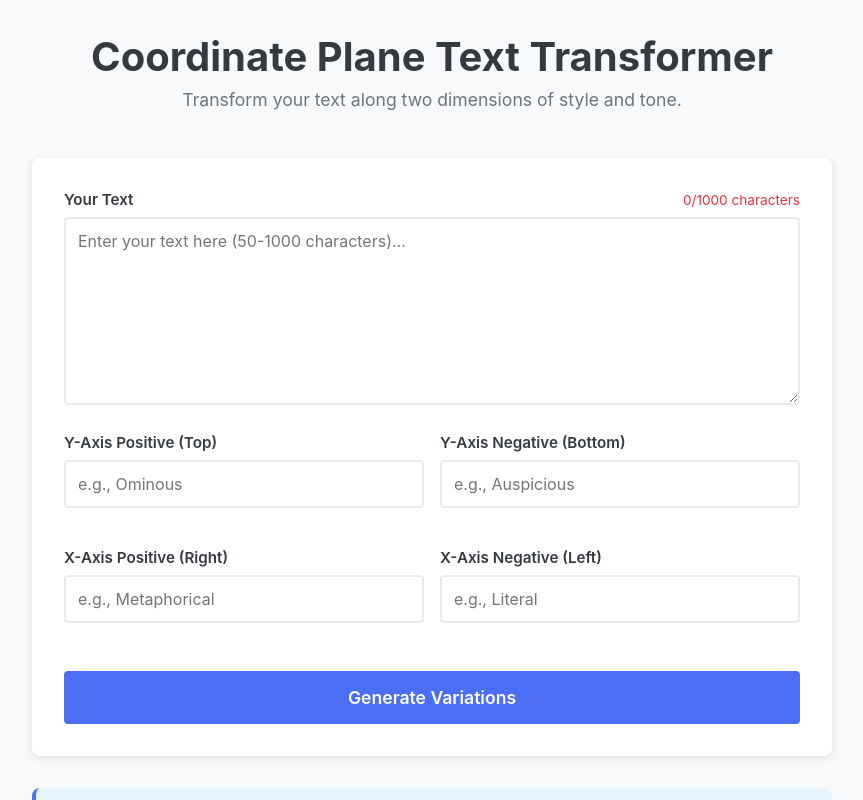
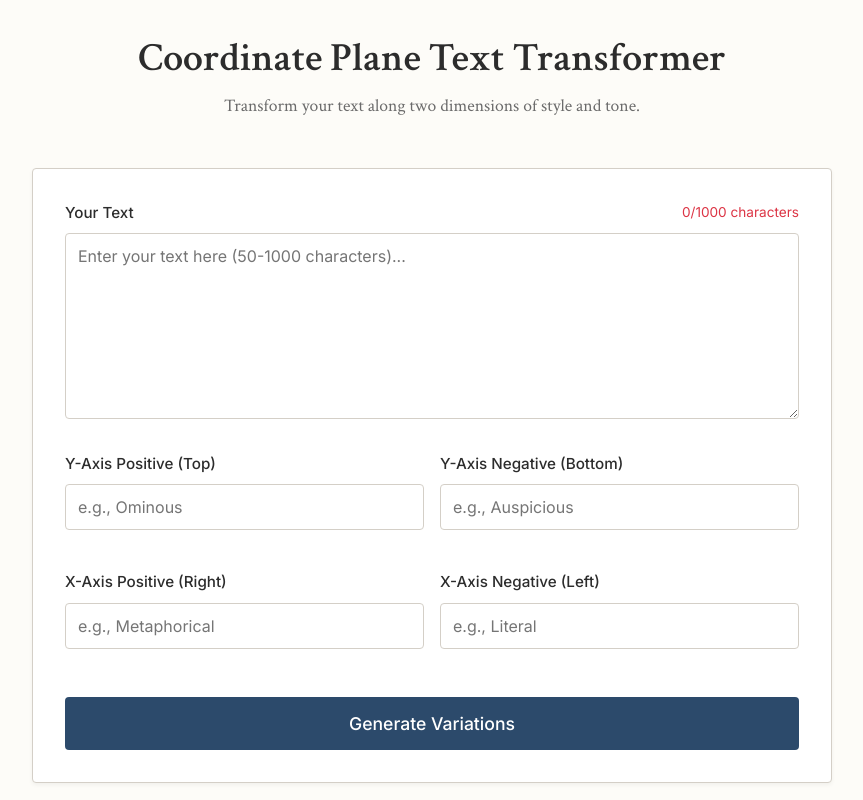
Before and after one commit to torgbuiedunyenyo/coordinate-general, a Next.js app: page /setup in a window 1280 px wide. Shown: the top 800 px of the page, without its empty margins (208-1071 px from the left). Built offline with nearby package versions, Linux system fonts and the light colour scheme.

Commit message:
new colors

```diff
--- a/pages/_document.js
+++ b/pages/_document.js
@@ -5,8 +5,9 @@ export default function Document() {
     <Html lang="en">
       <Head>
         <meta charSet="utf-8" />
-        <meta name="theme-color" content="#4c6ef5" />
+        <meta name="theme-color" content="#2C4A6B" />
         <meta name="viewport" content="width=device-width, initial-scale=1" />
+        <link href="https://fonts.googleapis.com/css2?family=Crimson+Text:wght@400;600;700&family=Inter:wght@400;500;600&display=swap" rel="stylesheet" />
       </Head>
       <body>
         <Main />
--- a/pages/explore.js
+++ b/pages/explore.js
@@ -249,7 +249,7 @@ export default function Explore() {
 
     } catch (error) {
       console.error('Error generating coordinate:', error);
-      setCurrentText('Error generating this variation. Please try another coordinate.');
+      setCurrentText('Error generating this variation. Try another coordinate.');
     } finally {
       setIsGenerating(false);
       // Final scroll position restore
--- a/styles/Generate.module.css
+++ b/styles/Generate.module.css
@@ -1,7 +1,7 @@
 .container {
   min-height: 100vh;
   padding: 2rem;
-  background-color: #f8f9fa;
+  background-color: var(--paper);
 }
 
 .main {
@@ -13,14 +13,16 @@
   text-align: center;
   padding: 4rem;
   font-size: 1.2rem;
-  color: #6c757d;
+  color: var(--muted);
+  font-family: 'Crimson Text', Georgia, serif;
 }
 
 .title {
   font-size: 2.5rem;
-  color: #343a40;
+  color: var(--ink);
   text-align: center;
   margin-bottom: 2rem;
+  font-weight: 600;
 }
 
 .progressInfo {
@@ -32,32 +34,34 @@
 
 .progressText,
 .ringText {
+  font-family: 'Inter', -apple-system, sans-serif;
   font-size: 1.1rem;
-  color: #495057;
+  color: var(--muted);
   margin: 0;
 }
 
 .progressBar {
   width: 100%;
-  height: 30px;
-  background-color: #e9ecef;
-  border-radius: 15px;
+  height: 24px;
+  background-color: var(--border);
+  border-radius: 4px;
   overflow: hidden;
   margin-bottom: 2rem;
-  box-shadow: inset 0 2px 4px rgba(0,0,0,0.1);
+  border: 1px solid var(--border);
 }
 
 .progressFill {
   height: 100%;
-  background: linear-gradient(90deg, #4c6ef5, #51cf66);
+  background: var(--ink-blue);
   transition: width 0.3s ease;
 }
 
 .gridContainer {
   background: white;
   padding: 2rem;
-  border-radius: 8px;
-  box-shadow: 0 2px 8px rgba(0,0,0,0.1);
+  border: 1px solid var(--border);
+  border-radius: 4px;
+  box-shadow: 0 2px 4px rgba(0,0,0,0.05);
   margin-bottom: 2rem;
 }
 
@@ -78,6 +82,7 @@
   width: 48px;
   height: 48px;
   transition: background-color 0.3s ease;
+  border: 1px solid var(--border);
   border-radius: 2px;
   flex-shrink: 0;
 }
@@ -94,74 +99,81 @@
   display: flex;
   align-items: center;
   gap: 0.5rem;
+  font-family: 'Inter', -apple-system, sans-serif;
+  font-size: 0.9rem;
+  color: var(--muted);
 }
 
 .legendColor {
   width: 24px;
   height: 24px;
   border-radius: 2px;
-  border: 1px solid #dee2e6;
+  border: 1px solid var(--border);
 }
 
 .errorBox {
-  background-color: #fee;
-  border: 1px solid #fcc;
+  background-color: #FFF5F5;
+  border: 1px solid var(--ink-red);
   border-radius: 4px;
   padding: 1rem;
   margin-bottom: 1.5rem;
-  color: #dc3545;
+  color: var(--ink-red);
   text-align: center;
+  font-family: 'Inter', -apple-system, sans-serif;
 }
 
 .exploreSection {
   text-align: center;
   padding: 2rem;
-  background: #e7f5ff;
-  border-radius: 8px;
-  border-left: 4px solid #4c6ef5;
+  background: var(--hover);
+  border-radius: 4px;
+  border-left: 4px solid var(--ink-blue);
   margin-bottom: 1rem;
 }
 
 .exploreText {
   font-size: 1.1rem;
-  color: #495057;
+  color: var(--muted);
   margin-bottom: 1.5rem;
+  font-family: 'Crimson Text', Georgia, serif;
 }
 
 .exploreButton {
   padding: 1rem 2rem;
-  background-color: #4c6ef5;
+  background-color: var(--ink-blue);
   color: white;
   border: none;
   border-radius: 4px;
   font-size: 1.1rem;
-  font-weight: 600;
+  font-weight: 500;
   cursor: pointer;
   transition: background-color 0.2s;
 }
 
 .exploreButton:hover {
-  background-color: #3b5bdb;
+  background-color: var(--ink);
 }
 
 .completeSection {
   text-align: center;
   padding: 3rem;
-  background: #d3f9d8;
-  border-radius: 8px;
-  border-left: 4px solid #51cf66;
+  background: var(--hover);
+  border-radius: 4px;
+  border-left: 4px solid var(--ink-blue);
 }
 
 .completeTitle {
-  color: #2b8a3e;
+  color: var(--ink-blue);
   margin-bottom: 1rem;
   font-size: 2rem;
+  font-weight: 600;
 }
 
 .completeText {
   font-size: 1.1rem;
-  color: #495057;
+  color: var(--muted);
   margin-bottom: 1.5rem;
+  font-family: 'Crimson Text', Georgia, serif;
 }
 
 @media (max-width: 768px) {
--- a/styles/Home.module.css
+++ b/styles/Home.module.css
@@ -1,7 +1,7 @@
 .container {
   min-height: 100vh;
   padding: 2rem;
-  background-color: #f8f9fa;
+  background-color: var(--paper);
 }
 
 .main {
@@ -13,20 +13,21 @@
   text-align: center;
   padding: 4rem;
   font-size: 1.2rem;
-  color: #6c757d;
+  color: var(--muted);
 }
 
 .messageDisplayContainer {
   margin-bottom: 2rem;
   background: white;
-  border-radius: 8px;
-  box-shadow: 0 2px 8px rgba(0, 0, 0, 0.1);
+  border: 1px solid var(--border);
+  border-radius: 4px;
+  box-shadow: 0 2px 4px rgba(0, 0, 0, 0.05);
   height: 250px;
   overflow-y: auto;
   overflow-x: hidden;
   position: relative;
   scrollbar-width: thin;
-  scrollbar-color: #cbd5e0 transparent;
+  scrollbar-color: var(--border) transparent;
 }
 
 .messageDisplayContainer::-webkit-scrollbar {
@@ -38,12 +39,12 @@
 }
 
 .messageDisplayContainer::-webkit-scrollbar-thumb {
-  background-color: #cbd5e0;
+  background-color: var(--border);
   border-radius: 4px;
 }
 
 .messageDisplayContainer::-webkit-scrollbar-thumb:hover {
-  background-color: #a0aec0;
+  background-color: var(--muted);
 }
 
 .messageDisplayWrapper {
@@ -55,9 +56,10 @@
 }
 
 .messageDisplay {
-  font-size: 1.1rem;
+  font-family: 'Crimson Text', Georgia, serif;
+  font-size: 1.15rem;
   line-height: 1.8;
-  color: #343a40;
+  color: var(--ink);
   text-align: center;
   max-width: 700px;
   white-space: pre-wrap;
@@ -80,10 +82,10 @@
   grid-template-columns: repeat(11, 1fr);
   grid-template-rows: repeat(11, 1fr);
   gap: 1px;
-  background-color: #dee2e6;
+  background-color: var(--border);
   padding: 1px;
-  border-radius: 4px;
-  box-shadow: 0 2px 8px rgba(0, 0, 0, 0.1);
+  border-radius: 2px;
+  box-shadow: 0 2px 4px rgba(0, 0, 0, 0.05);
 }
 
 .square {
@@ -92,32 +94,33 @@
 }
 
 .square:hover {
-  background-color: #f1f3f5;
+  background-color: var(--hover);
 }
 
 .circle {
   position: absolute;
   width: 20px;
   height: 20px;
-  background-color: #4c6ef5;
+  background-color: var(--ink-blue);
   border-radius: 50%;
   cursor: move;
   transition: transform 0.2s ease;
   z-index: 10;
-  box-shadow: 0 2px 4px rgba(0, 0, 0, 0.2);
+  box-shadow: 0 2px 4px rgba(0, 0, 0, 0.15);
   pointer-events: auto;
   touch-action: none;
 }
 
 .circle:hover {
-  background-color: #3b5bdb;
+  background-color: var(--ink);
 }
 
 .arrowX {
   position: absolute;
   width: 100%;
   height: 2px;
-  background-color: #adb5bd;
+  background-color: var(--muted);
+  opacity: 0.5;
   top: 50%;
   transform: translateY(-50%);
   pointer-events: none;
@@ -132,14 +135,15 @@
   height: 0;
   border-top: 5px solid transparent;
   border-bottom: 5px solid transparent;
-  border-left: 8px solid #adb5bd;
+  border-left: 8px solid var(--muted);
 }
 
 .arrowY {
   position: absolute;
   width: 2px;
   height: 100%;
-  background-color: #adb5bd;
+  background-color: var(--muted);
+  opacity: 0.5;
   left: 50%;
   transform: translateX(-50%);
   pointer-events: none;
@@ -154,17 +158,20 @@
   height: 0;
   border-left: 5px solid transparent;
   border-right: 5px solid transparent;
-  border-bottom: 8px solid #adb5bd;
+  border-bottom: 8px solid var(--muted);
 }
 
 .label {
   position: absolute;
-  font-size: 0.9rem;
-  font-weight: 600;
-  color: #495057;
+  font-family: 'Inter', -apple-system, sans-serif;
+  font-size: 0.85rem;
+  font-weight: 500;
+  text-transform: uppercase;
+  letter-spacing: 0.05em;
+  color: var(--ink);
   background-color: white;
   padding: 0.25rem 0.5rem;
-  border-radius: 4px;
+  border-radius: 2px;
   white-space: nowrap;
 }
 
@@ -206,8 +213,8 @@
 .spinner {
   width: 40px;
   height: 40px;
-  border: 4px solid #e9ecef;
-  border-top-color: #4c6ef5;
+  border: 4px solid var(--border);
+  border-top-color: var(--ink-blue);
   border-radius: 50%;
   animation: spin 1s linear infinite;
 }
@@ -224,31 +231,33 @@
   margin: 2rem auto;
   padding: 1rem;
   background: white;
-  border-radius: 8px;
-  box-shadow: 0 2px 8px rgba(0, 0, 0, 0.1);
+  border: 1px solid var(--border);
+  border-radius: 4px;
+  box-shadow: 0 2px 4px rgba(0, 0, 0, 0.05);
 }
 
 .startOverButton {
   padding: 0.75rem 1.5rem;
-  background-color: #dc3545;
+  background-color: var(--ink-red);
   color: white;
   border: none;
   border-radius: 4px;
   font-size: 1rem;
-  font-weight: 600;
+  font-weight: 500;
   cursor: pointer;
   transition: background-color 0.2s;
 }
 
 .startOverButton:hover {
-  background-color: #c82333;
+  background-color: var(--ink);
 }
 
 .coordinateDisplay {
+  font-family: 'Inter', -apple-system, sans-serif;
   font-size: 1rem;
-  color: #6c757d;
+  color: var(--muted);
   margin: 0;
-  font-weight: 600;
+  font-weight: 500;
 }
 
 @media (max-width: 768px) {
@@ -270,7 +279,7 @@
   }
 
   .messageDisplay {
-    font-size: 1rem;
+    font-size: 1.05rem;
   }
 
   .label {
--- a/styles/Setup.module.css
+++ b/styles/Setup.module.css
@@ -1,7 +1,7 @@
 .container {
   min-height: 100vh;
   padding: 2rem;
-  background-color: #f8f9fa;
+  background-color: var(--paper);
 }
 
 .main {
@@ -12,22 +12,25 @@
 .title {
   font-size: 2.5rem;
   margin-bottom: 0.5rem;
-  color: #343a40;
+  color: var(--ink);
   text-align: center;
+  font-weight: 600;
 }
 
 .description {
   text-align: center;
-  color: #6c757d;
+  color: var(--muted);
   margin-bottom: 3rem;
   font-size: 1.1rem;
+  font-family: 'Crimson Text', Georgia, serif;
 }
 
 .form {
   background: white;
   padding: 2rem;
-  border-radius: 8px;
-  box-shadow: 0 2px 8px rgba(0, 0, 0, 0.1);
+  border: 1px solid var(--border);
+  border-radius: 4px;
+  box-shadow: 0 2px 4px rgba(0, 0, 0, 0.05);
 }
 
 .formGroup {
@@ -38,8 +41,9 @@
   display: flex;
   justify-content: space-between;
   align-items: center;
-  font-weight: 600;
-  color: #343a40;
+  font-family: 'Inter', -apple-system, sans-serif;
+  font-weight: 500;
+  color: var(--ink);
   margin-bottom: 0.5rem;
   font-size: 0.95rem;
 }
@@ -52,17 +56,19 @@
 .textarea {
   width: 100%;
   padding: 0.75rem;
-  border: 2px solid #e9ecef;
+  border: 1px solid var(--border);
   border-radius: 4px;
-  font-family: inherit;
+  font-family: 'Inter', -apple-system, sans-serif;
   font-size: 1rem;
   resize: vertical;
   transition: border-color 0.2s;
+  background: white;
+  color: var(--ink);
 }
 
 .textarea:focus {
   outline: none;
-  border-color: #4c6ef5;
+  border-color: var(--ink-blue);
 }
 
 .adjectivesGrid {
@@ -75,35 +81,38 @@
 .input {
   width: 100%;
   padding: 0.75rem;
-  border: 2px solid #e9ecef;
+  border: 1px solid var(--border);
   border-radius: 4px;
-  font-family: inherit;
+  font-family: 'Inter', -apple-system, sans-serif;
   font-size: 1rem;
   transition: border-color 0.2s;
+  background: white;
+  color: var(--ink);
 }
 
 .input:focus {
   outline: none;
-  border-color: #4c6ef5;
+  border-color: var(--ink-blue);
 }
 
 .errorContainer {
-  background-color: #fee;
-  border: 1px solid #fcc;
+  background-color: #FFF5F5;
+  border: 1px solid var(--ink-red);
   border-radius: 4px;
   padding: 1rem;
   margin-bottom: 1.5rem;
 }
 
 .error {
-  color: #dc3545;
+  color: var(--ink-red);
   margin: 0.25rem 0;
   font-size: 0.9rem;
+  font-family: 'Inter', -apple-system, sans-serif;
 }
 
 .sessionInfo {
-  background-color: #f0f7ff;
-  border: 1px solid #cce5ff;
+  background-color: var(--hover);
+  border: 1px solid var(--border);
   border-radius: 4px;
   padding: 0.75rem 1rem;
   margin-bottom: 1.5rem;
@@ -111,49 +120,53 @@
 
 .sessionInfo p {
   margin: 0;
-  color: #495057;
+  color: var(--muted);
   font-size: 0.9rem;
+  font-family: 'Inter', -apple-system, sans-serif;
 }
 
 .submitButton {
   width: 100%;
   padding: 1rem;
-  background-color: #4c6ef5;
+  background-color: var(--ink-blue);
   color: white;
   border: none;
   border-radius: 4px;
   font-size: 1.1rem;
-  font-weight: 600;
+  font-weight: 500;
   cursor: pointer;
   transition: background-color 0.2s;
 }
 
 .submitButton:hover:not(:disabled) {
-  background-color: #3b5bdb;
+  background-color: var(--ink);
 }
 
 .submitButton:disabled {
-  background-color: #adb5bd;
+  background-color: var(--muted);
   cursor: not-allowed;
+  opacity: 0.6;
 }
 
 .infoBox {
   margin-top: 2rem;
   padding: 1.5rem;
-  background-color: #e7f5ff;
-  border-radius: 8px;
-  border-left: 4px solid #4c6ef5;
+  background-color: var(--hover);
+  border-radius: 4px;
+  border-left: 4px solid var(--ink-blue);
 }
 
 .infoBox h3 {
   margin-top: 0;
-  color: #343a40;
+  color: var(--ink);
+  font-family: 'Inter', -apple-system, sans-serif;
 }
 
 .infoBox ol {
   margin: 0;
   padding-left: 1.5rem;
-  color: #495057;
+  color: var(--muted);
+  font-family: 'Crimson Text', Georgia, serif;
 }
 
 .infoBox li {
--- a/styles/globals.css
+++ b/styles/globals.css
@@ -4,24 +4,49 @@
   margin: 0;
 }
 
+:root {
+  /* Simple paper colors - no complexity */
+  --paper: #FDFCF8;
+  --ink: #2C2C2C;
+  --ink-blue: #2C4A6B;
+  --ink-red: #8B2635;
+  --border: #D4CFC7;
+  --hover: #F7F5F0;
+  --muted: #6B6B6B;
+}
+
 html,
 body {
   max-width: 100vw;
   overflow-x: hidden;
-  font-family: -apple-system, BlinkMacSystemFont, 'Segoe UI', 'Roboto', 'Oxygen',
-    'Ubuntu', 'Cantarell', 'Fira Sans', 'Droid Sans', 'Helvetica Neue',
-    sans-serif;
+  font-family: 'Crimson Text', Georgia, serif;
+  color: var(--ink);
+  background-color: var(--paper);
   -webkit-font-smoothing: antialiased;
   -moz-osx-font-smoothing: grayscale;
+  font-size: 16px;
+  line-height: 1.6;
 }
 
 a {
-  color: inherit;
+  color: var(--ink-blue);
   text-decoration: none;
 }
 
-button {
-  font-family: inherit;
+a:hover {
+  text-decoration: underline;
+}
+
+button, input, select, textarea {
+  font-family: 'Inter', -apple-system, BlinkMacSystemFont, 'Segoe UI', 'Roboto', 'Oxygen',
+    'Ubuntu', 'Cantarell', 'Fira Sans', 'Droid Sans', 'Helvetica Neue',
+    sans-serif;
+}
+
+h1, h2, h3 {
+  font-weight: 600;
+  color: var(--ink);
+  line-height: 1.3;
 }
 
 @media (prefers-color-scheme: dark) {
```
